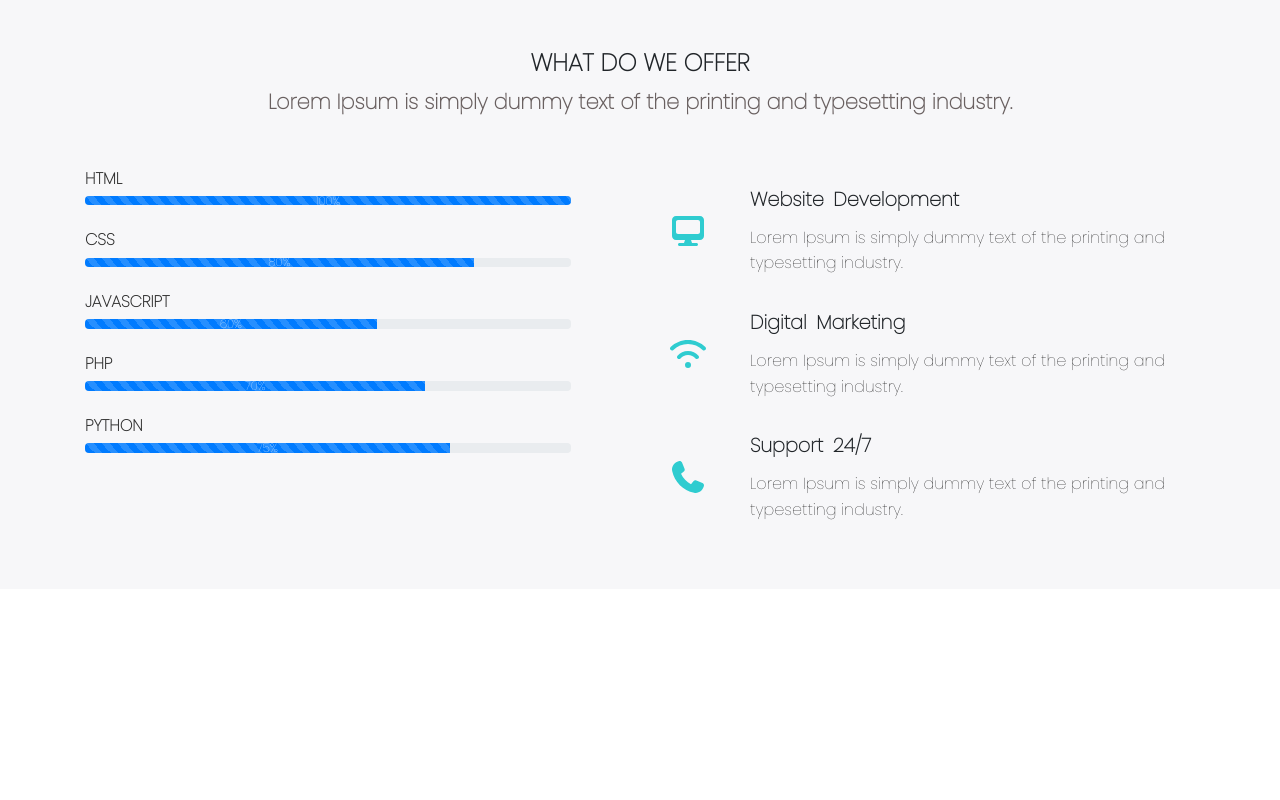
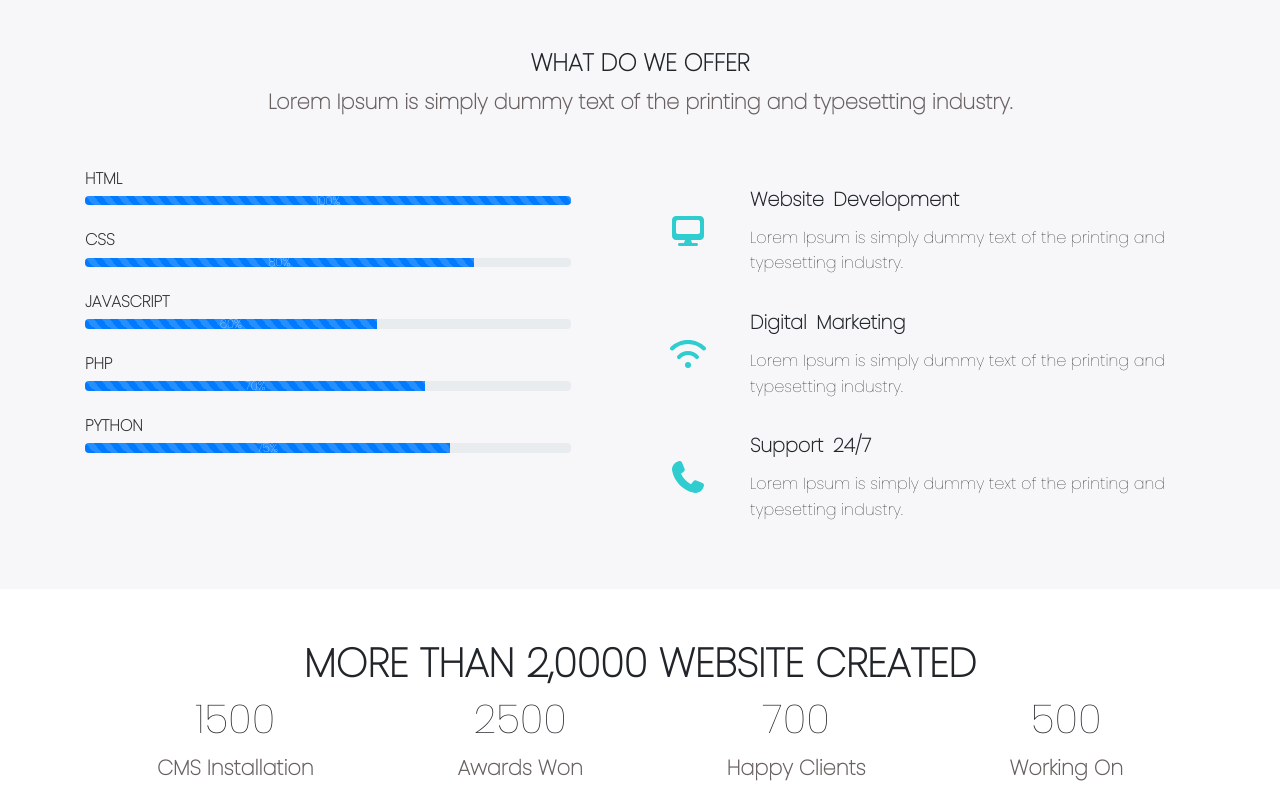
Before and after one commit to JA-SUJON/Bootstrap, a plain HTML site: page index.html in a window 1280 px wide. Shown: the part 1333-2133 px from the top of the page. Before the commit the page ends 1972 px from the top, so only its background shows below. Drawn offline with nearby package versions, Linux system fonts and the light colour scheme.

Commit message:
Total Count Section Design Complite

```diff
--- a/index.html
+++ b/index.html
@@ -187,7 +187,32 @@
 
 
 
+<!-- project done start -->
+<section class="project_area">
+    <div class="container project_title text-center">
+        <h1 class="text-center font-weight-bold">MORE THAN 2,0000 WEBSITE CREATED</h1>
+    </div>
 
+    <div class="container d-flex justify-content-around align-items-center text-center">
+        <div>
+            <h1>1500</h1>
+            <p>CMS Installation</p>
+        </div>
+        <div>
+            <h1>2500</h1>
+            <p>Awards Won</p>
+        </div>
+        <div>
+            <h1>700</h1>
+            <p>Happy Clients</p>
+        </div>
+        <div>
+            <h1>500</h1>
+            <p>Working On</p>
+        </div>
+    </div>
+</section>
+<!-- project done end -->
 
 
 
```
